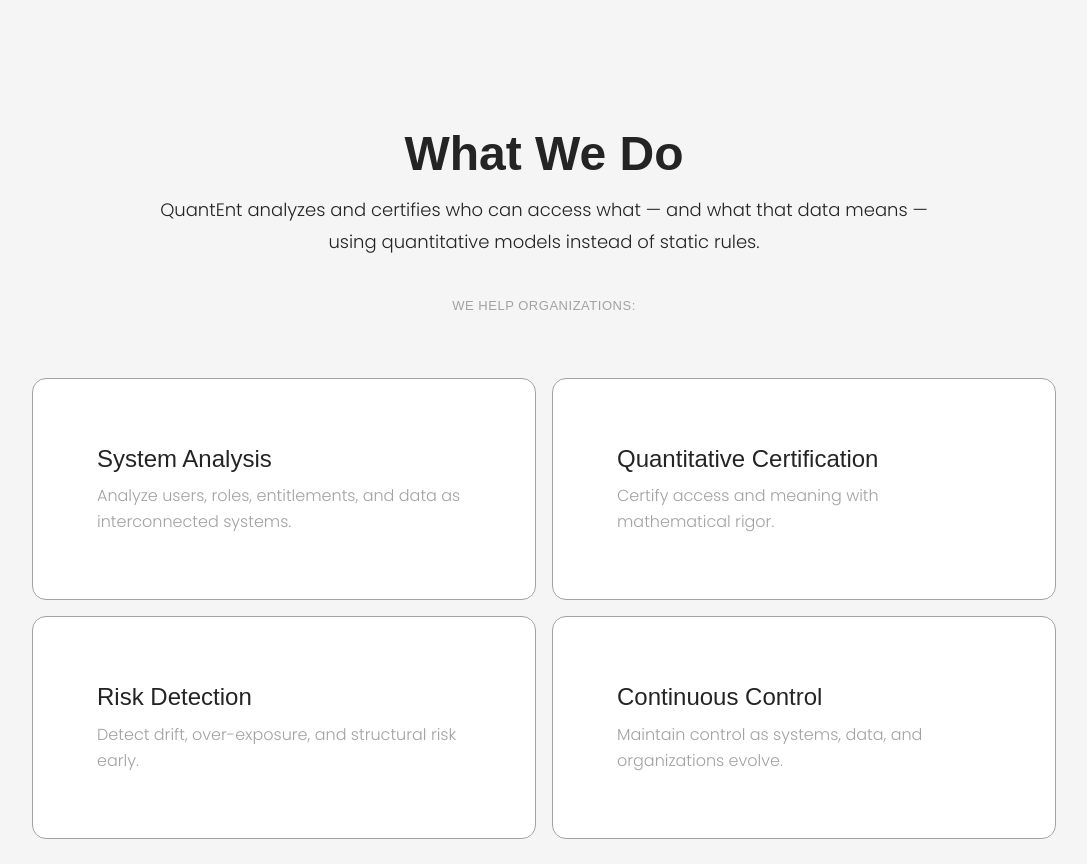
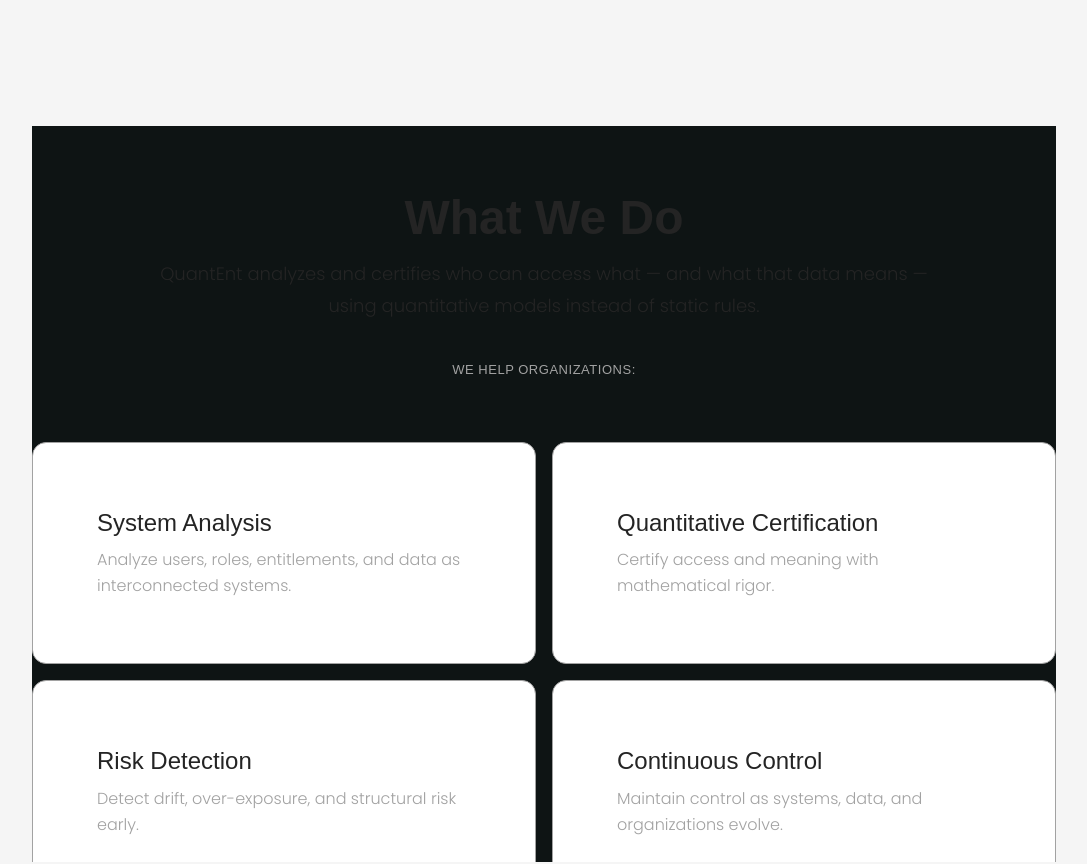
Before and after one commit to quantent-web/quantent-web, a Next.js app: page / in a window 1280 px wide. Shown: the part 844-1708 px from the top of the page, without its empty margins (96-1183 px from the left). Built offline with nearby package versions, Linux system fonts and the light colour scheme; a web font is replaced by a local one.

Commit message:
Adjust what-we-do spacing and pinned stack active background

```diff
--- a/app/globals.css
+++ b/app/globals.css
@@ -484,6 +484,7 @@ main[data-snap-scroll='true'] > .section {
   display: grid;
   gap: var(--space-6);
   align-items: start;
+  padding-top: 64px;
 }
 
 .what-we-do-layout--inverted {
--- a/components/PinnedStackTest.module.css
+++ b/components/PinnedStackTest.module.css
@@ -34,6 +34,7 @@
   opacity: 1;
   pointer-events: auto;
   transform: translateY(0);
+  background-color: #0e1414;
 }
 
 @media (max-width: 1023px) {
```
